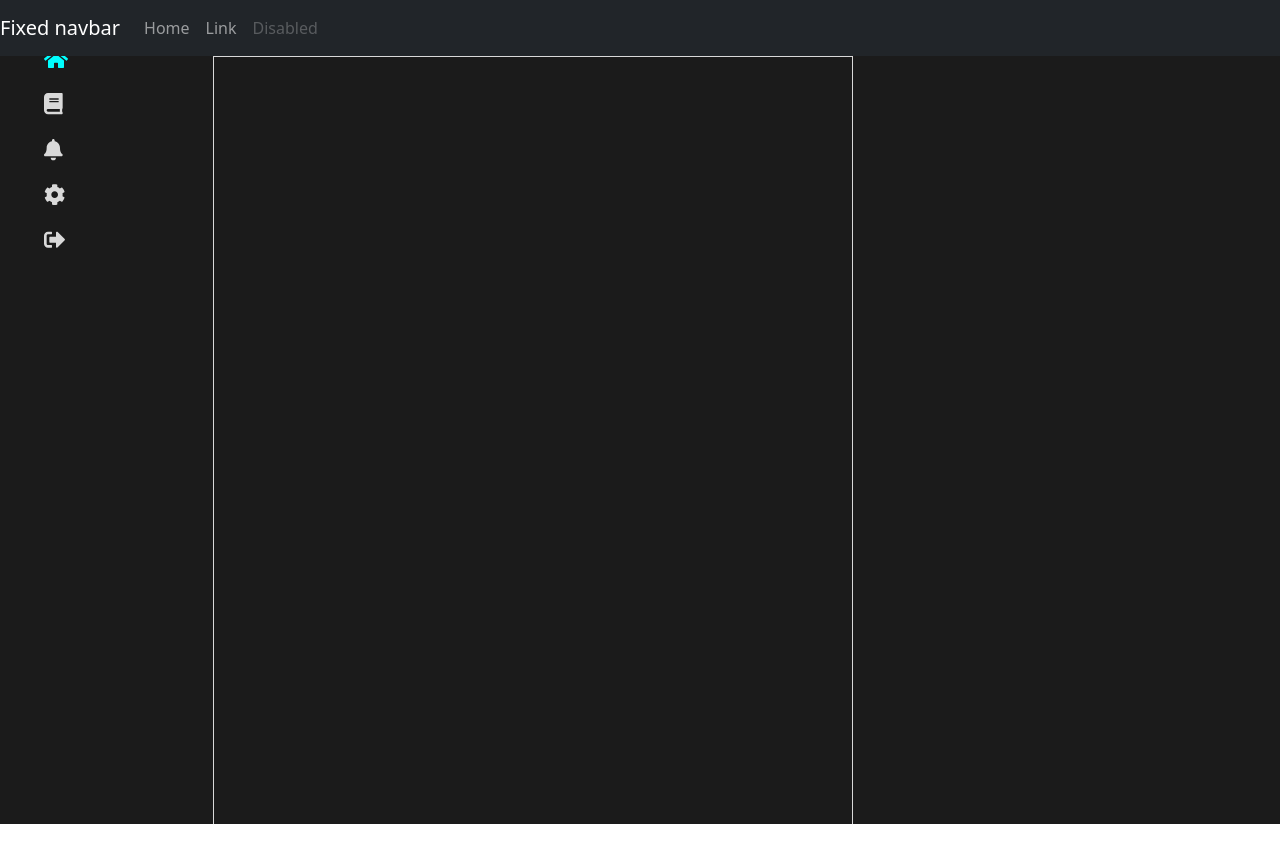
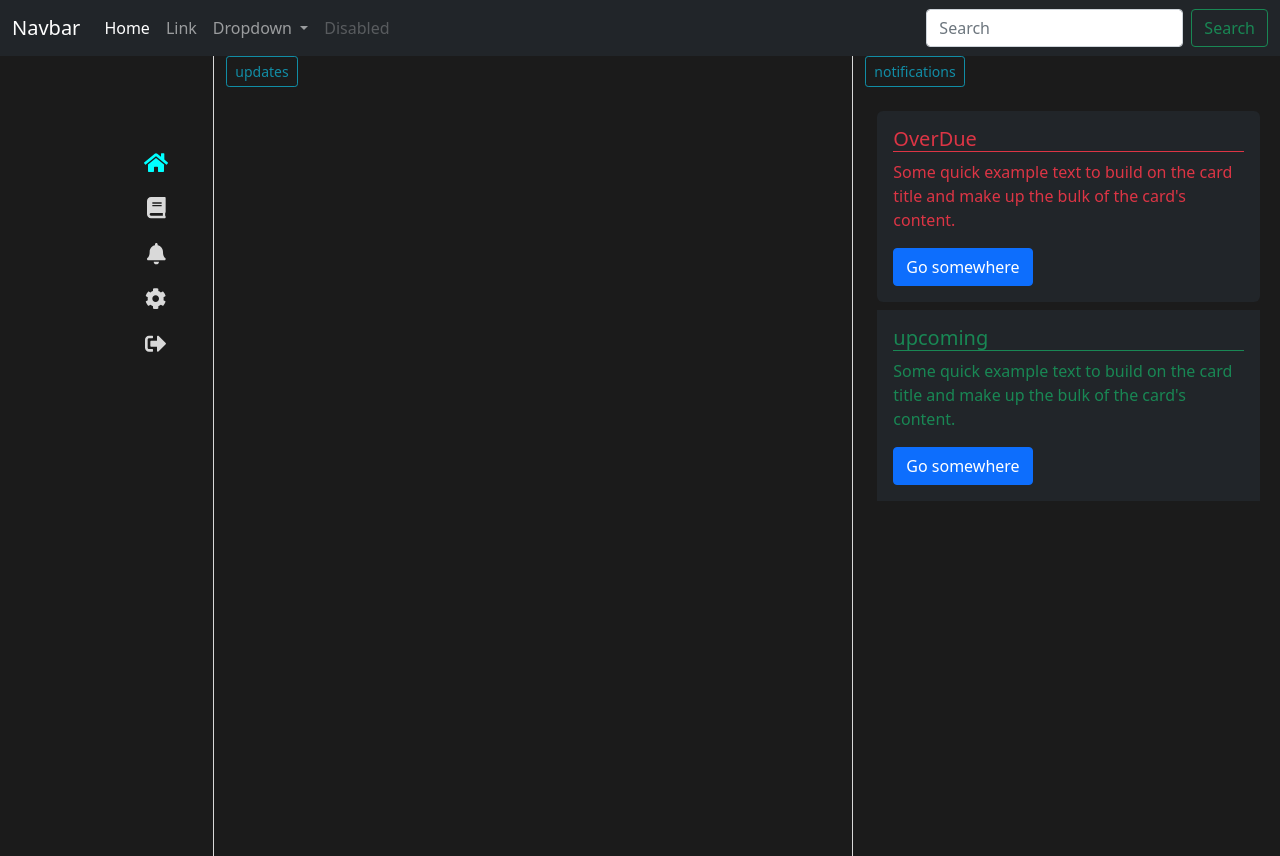
Before and after one commit to ashwinrishipj/Hanson-h10005821, an Angular app in the folder FrontEnd/: page /home in a window 1280 px wide. Before the commit the page ends 824 px from the top, so only its background shows below. Built offline with nearby package versions, Linux system fonts and the light colour scheme.

Commit message:
updated home screen

```diff
--- a/FrontEnd/src/app/Student/home/home.component.html
+++ b/FrontEnd/src/app/Student/home/home.component.html
@@ -1,14 +1,15 @@
-<div class="fixed-top ">
 <app-header></app-header>
-</div>
-<div class="container-fluid home-background mt-4">
+<div class="home-background">
+  <div class="container-fluid">
     <div class="row">
       <div class="col-lg-2">
         <app-sidebar></app-sidebar>
       </div>
-    <div class="col-lg-6 content-border">
-      <div class="row text-info">
+      <div class="col-lg-6 height content-border">
+        <div class="text-info">
+          <button class="btn btn-outline-info btn-sm disabled">
             {{sidebarService.feedStatus}}
+          </button>
           <span class="border-bottom mt-2"> </span>
         </div>
         <div [ngSwitch]="sidebarService.feedStatus">
@@ -33,3 +34,4 @@
       </div>
     </div>
   </div>
+</div>
--- a/FrontEnd/src/app/Student/home/home.component.scss
+++ b/FrontEnd/src/app/Student/home/home.component.scss
@@ -28,3 +28,9 @@ input {
   border: none;
   border-bottom: 0.5px solid #d9d9d9 !important;
 }
+.height{
+  min-height: 100vh !important;
+}
+// .margin-top{
+//   margin-top: 3.5rem !important;
+// }
--- a/FrontEnd/src/app/Student/notifications/notifications.component.html
+++ b/FrontEnd/src/app/Student/notifications/notifications.component.html
@@ -1,8 +1,24 @@
-<div class="row">
-    <div class="row text-info">
-        notifications!.
-      </div>
+<div class="text-white ml-2">
+  <button class="btn btn-outline-info btn-sm disabled">notifications</button>
 </div>
-<div class="row">
 
+<div class="container mt-4 position-fixed ">
+  <div class="row width">
+    <div class="card-body round bg-dark" data-aos="fade-left">
+      <h5 class="card-title border-bottom text-danger">OverDue</h5>
+      <p class="card-text text-danger">Some quick example text to build on the card title and make up the bulk of the
+        card's
+        content.</p>
+      <a href="#" class="btn btn-primary">Go somewhere</a>
+    </div>
+  </div>
+
+  <div class="row mt-2 width">
+    <div class="card-body bg-dark" data-aos="fade-left">
+      <h5 class="card-title border-bottom text-success">upcoming</h5>
+      <p class="card-text text-success">Some quick example text to build on the card title and make up the bulk of the card's
+        content.</p>
+      <a href="#" class="btn btn-primary">Go somewhere</a>
+    </div>
+  </div>
 </div>
--- a/FrontEnd/src/app/Student/notifications/notifications.component.scss
+++ b/FrontEnd/src/app/Student/notifications/notifications.component.scss
@@ -0,0 +1,12 @@
+.border-bottom{
+    border-bottom: 0.5px solid !important;
+}
+.round{
+    border-radius: 6px !important;
+}
+.width{
+    width: 35% !important;
+}
+// .bg-overdue{
+//     background-color: wheat
+// }
--- a/FrontEnd/src/app/Student/notifications/notifications.component.ts
+++ b/FrontEnd/src/app/Student/notifications/notifications.component.ts
@@ -1,4 +1,5 @@
 import { Component, OnInit } from '@angular/core';
+import * as AOS from 'aos';
 
 @Component({
   selector: 'app-notifications',
@@ -10,6 +11,7 @@ export class NotificationsComponent implements OnInit {
   constructor() { }
 
   ngOnInit(): void {
+    AOS.init();
   }
 
 }
--- a/FrontEnd/src/app/Student/sidebar/sidebar.component.html
+++ b/FrontEnd/src/app/Student/sidebar/sidebar.component.html
@@ -1,4 +1,4 @@
-<div class="sidebar sticky  sticky-top vh-100">
+<div class="sidebar vh-100 fixed">
     <ul>
         <li>
             <fa-icon [icon]="faHome" (click)="updateMainView('updates')"
--- a/FrontEnd/src/app/Student/sidebar/sidebar.component.scss
+++ b/FrontEnd/src/app/Student/sidebar/sidebar.component.scss
@@ -1,6 +1,10 @@
 .sidebar {
   width: 20%;
   color: rgb(217, 217, 217);
+  position: absolute;
+  top: 50%;
+  -ms-transform: translateY(-50%);
+  transform: translateY(-50%);
 }
 li {
   display: flex;
@@ -22,8 +26,9 @@ li:active {
 
 .fixed {
   position: fixed !important;
+  margin-top: 10% !important;
 }
 
-.sticky{
-position: sticky !important;
+.sticky {
+  position: sticky !important;
 }
--- a/FrontEnd/src/app/app.module.ts
+++ b/FrontEnd/src/app/app.module.ts
@@ -31,11 +31,11 @@ import { HeaderComponent } from './header/header.component';
   imports: [
     BrowserModule,
     AppRoutingModule,
-    CommonModule,
     FontAwesomeModule,
     FormsModule,
     ReactiveFormsModule,
     HttpClientModule,
+    CommonModule
   ],
   providers: [SideBarServiceService],
   bootstrap: [AppComponent],
--- a/FrontEnd/src/app/header/header.component.html
+++ b/FrontEnd/src/app/header/header.component.html
@@ -1,20 +1,40 @@
-<nav class="navbar navbar-expand-md navbar-dark bg-dark">
-    <a class="navbar-brand" href="#">Fixed navbar</a>
-    <button class="navbar-toggler" type="button" data-toggle="collapse" data-target="#navbarCollapse"
-        aria-controls="navbarCollapse" aria-expanded="false" aria-label="Toggle navigation">
+<nav class="navbar navbar-expand-lg navbar-dark bg-dark sticky-top">
+    <div class="container-fluid">
+        <a class="navbar-brand" href="#">Navbar</a>
+        <button class="navbar-toggler" type="button" data-bs-toggle="collapse" data-bs-target="#navbarSupportedContent"
+            aria-controls="navbarSupportedContent" aria-expanded="false" aria-label="Toggle navigation">
             <span class="navbar-toggler-icon"></span>
         </button>
-    <div class="collapse navbar-collapse" id="navbarCollapse">
-        <ul class="navbar-nav mr-auto">
-            <li class="nav-item active">
-                <a class="nav-link" href="#">Home <span class="sr-only">(current)</span></a>
+        <div class="collapse navbar-collapse" id="navbarSupportedContent">
+            <ul class="navbar-nav me-auto mb-2 mb-lg-0">
+                <li class="nav-item">
+                    <a class="nav-link active" aria-current="page" href="#">Home</a>
                 </li>
                 <li class="nav-item">
                     <a class="nav-link" href="#">Link</a>
                 </li>
+                <li class="nav-item dropdown">
+                    <a class="nav-link dropdown-toggle" href="#" id="navbarDropdown" role="button"
+                        data-bs-toggle="dropdown" aria-expanded="false">
+                        Dropdown
+                    </a>
+                    <ul class="dropdown-menu" aria-labelledby="navbarDropdown">
+                        <li><a class="dropdown-item" href="#">Action</a></li>
+                        <li><a class="dropdown-item" href="#">Another action</a></li>
+                        <li>
+                            <hr class="dropdown-divider">
+                        </li>
+                        <li><a class="dropdown-item" href="#">Something else here</a></li>
+                    </ul>
+                </li>
                 <li class="nav-item">
-                <a class="nav-link disabled" href="#">Disabled</a>
+                    <a class="nav-link disabled" href="#" tabindex="-1" aria-disabled="true">Disabled</a>
                 </li>
             </ul>
+            <form class="d-flex">
+                <input class="form-control me-2" type="search" placeholder="Search" aria-label="Search">
+                <button class="btn btn-outline-success" type="submit">Search</button>
+            </form>
+        </div>
     </div>
 </nav>
--- a/FrontEnd/src/app/header/header.component.scss
+++ b/FrontEnd/src/app/header/header.component.scss
@@ -0,0 +1,5 @@
+.fixed{
+    position: fixed;
+    top: 0;
+    width: 100%
+}
```
Lines whose indentation alone changed are shown as unchanged.
